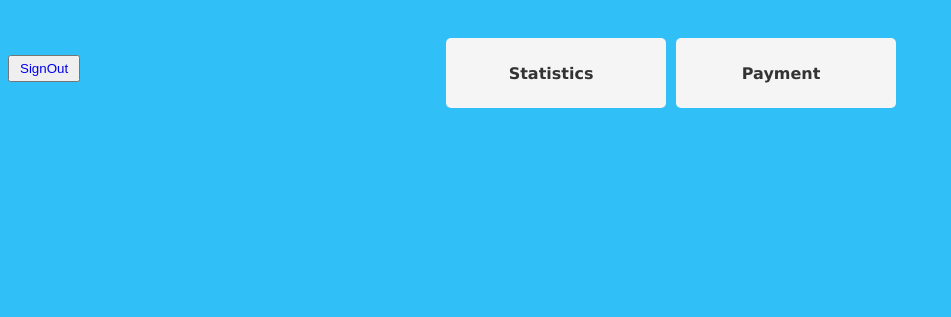
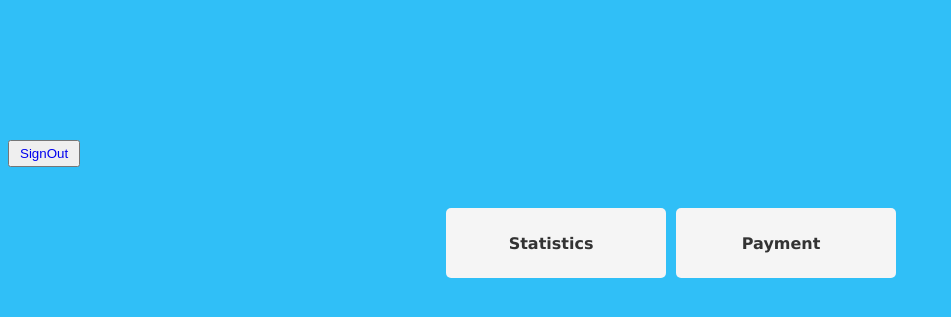
Before and after one commit to Davidssegawa/customer, a Django app: page /home/ in a window 1280 px wide. Shown: the top 317 px of the page, without its empty margins (0-951 px from the left). Run offline with Django 5.2, Linux system fonts and the light colour scheme; the visitor is signed in with stand-in values (Sample User, id 1).

Commit message:
styling index template

```diff
--- a/static/style/home.css
+++ b/static/style/home.css
@@ -13,7 +13,7 @@ body {
     flex-direction: row;
     justify-content: space-between;
     margin: auto;
-    margin-top: 30px;
+    margin-top: 200px;
     /* padding: 35px; */
 }
 .item{
```
